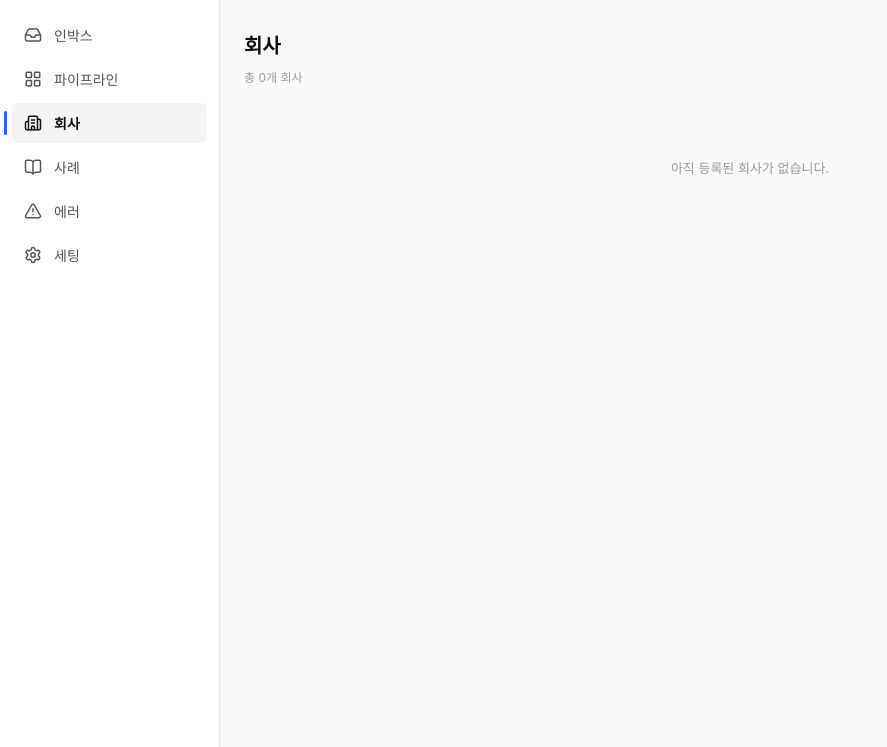
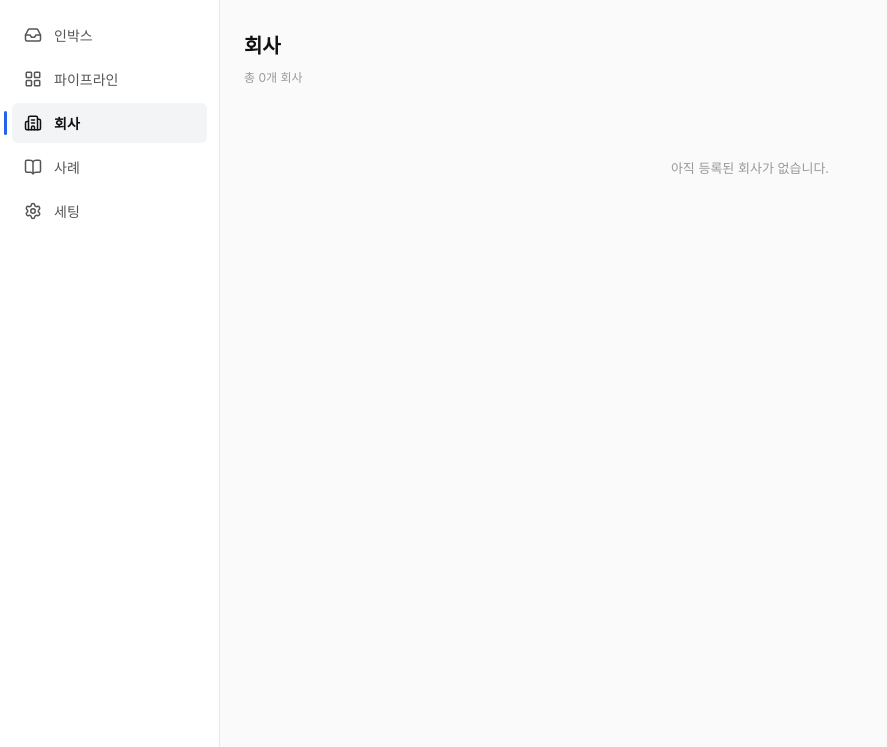
Before and after one commit to ruruzene-del/ANTIEGG--B2B-ADMIN, a FastAPI app: page /companies in a window 1280 px wide. Shown: the part 53-800 px from the top of the page, without its empty margins (0-887 px from the left). Run offline with FastAPI, Linux system fonts and the light colour scheme; data that the repository does not hold is empty.

Commit message:
revert(ui): 사이드바 /errors 메뉴 제거
인박스 상단 위젯이 24h 에러 ≥1건일 때만 노출되어 "있을 때만 보이는" 게
오히려 신호가 됨. /health도 외부 모니터링용 카운트를 노출하므로 항상
떠있는 메뉴는 인지 부담만 추가. 라우트와 페이지는 유지(직접 URL/위젯 진입).

Co-Authored-By: Claude Opus 4.7 (1M context) <noreply@anthropic.com>

```diff
--- a/templates/base.html
+++ b/templates/base.html
@@ -839,10 +839,6 @@
       <i data-lucide="book-open" class="icon"></i>
       <span>사례</span>
     </a>
-    <a href="/errors" class="nav-item {% if request.url.path == '/errors' %}active{% endif %}">
-      <i data-lucide="alert-triangle" class="icon"></i>
-      <span>에러</span>
-    </a>
     <a href="/settings" class="nav-item {% if request.url.path == '/settings' %}active{% endif %}">
       <i data-lucide="settings" class="icon"></i>
       <span>세팅</span>
```
